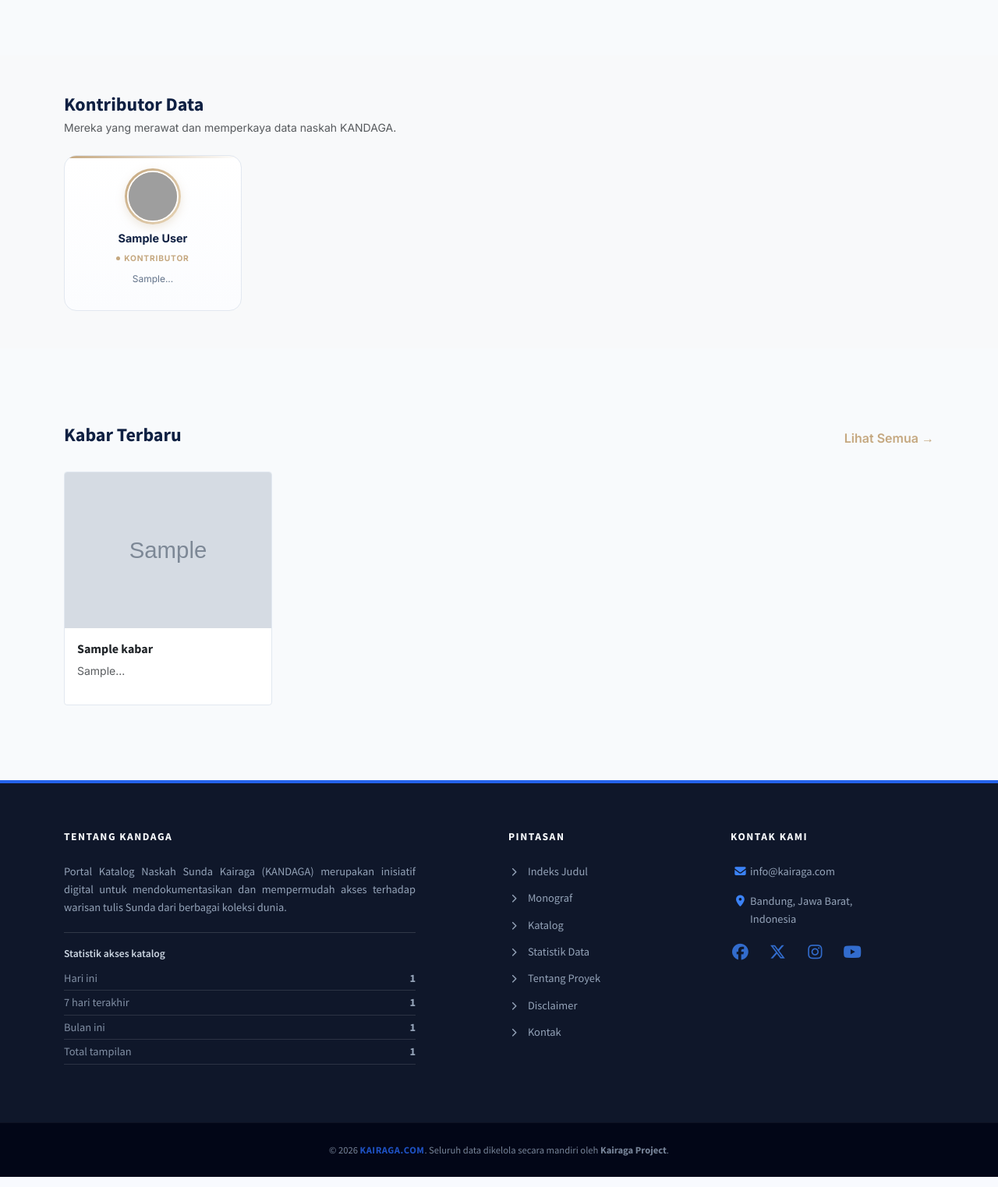
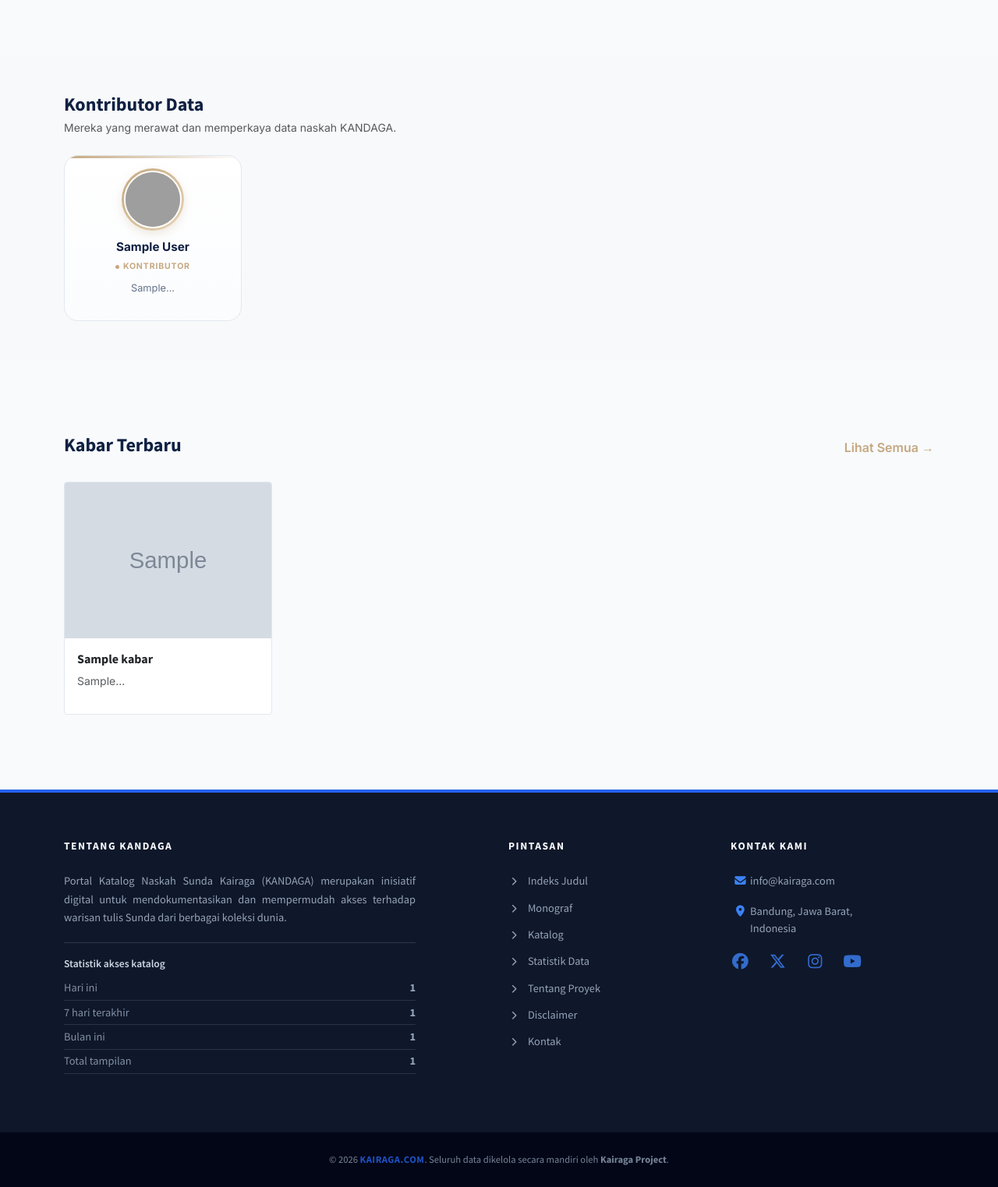
Before and after one commit to Ilhamkang/kandaga, a PHP site: page / in a window 1280 px wide. Shown: the part 1172-2695 px from the top of the page at 78% size. Run offline with PHP 8.4, Linux system fonts and the light colour scheme; tables that the repository leaves empty or names only in its code hold one stand-in row (values such as "Sample post"); grey boxes marked "Sample" are stand-in pictures; data that the repository does not hold is empty; grey boxes are pictures that could not be loaded.

Commit message:
Perbaiki proporsi dan pergantian kontributor desktop
Tablet memakai tiga kolom, desktop lebar empat kolom dengan avatar dan tipografi yang disesuaikan. Halaman kontributor berganti otomatis dengan crossfade lembut di desktop, berhenti saat hover/fokus, tab tersembunyi, atau prefers-reduced-motion.

```diff
--- a/RELEASE.md
+++ b/RELEASE.md
@@ -20,7 +20,8 @@ Perbaikan menu navbar pada layar mobile dan penyederhanaan laporan rilis. Riwaya
 - Memperbaiki ekspor XML HSP-KOD dan HSP-DESC: atribut `type` tidak lagi memuat backslash literal dan teks relasi seperti “Arab & Pegon” kini dieskap sebagai `&amp;`. Semua format XML (MODS, MARC21, TEI, HSP) ikut diamankan.
 - Menyederhanakan halaman detail naskah pada layar kecil: judul dan aksi tampil sebelum sampul, sampul dibatasi `34vh`, kartu memakai satu gutter, field metadata pendek dirapatkan dua kolom, serta tabel Akses Digital dan Lokasi Koleksi di-stack tanpa scroll horizontal. Lebar area baca naik dari 318px menjadi 342px dan tinggi halaman turun sekitar 800px.
 - Menyeragamkan grid kartu publik pada layar kecil: naskah terbaru, kontributor, kabar terbaru, koleksi, inventaris koleksi, indeks lokasi, katalog, dan manuskrip dalam katalog kini tampil maksimal dua kartu per baris. Gambar dan padding kartu dipangkas agar tidak memenuhi satu layar; tata letak desktop tidak berubah. Kartu grafik statistik tetap penuh lebar karena memuat grafik dan tabel sekaligus.
-- Mengganti carousel kontributor beranda dengan grid empat kartu per halaman dan pager kecil di header. Kontrol lama masih memakai `data-slide` Bootstrap 4 sehingga tombol panah tidak berfungsi setelah upgrade Bootstrap 5; overlay yang meluap sekitar 8px di tepi kanan juga hilang.
+- Mengganti carousel kontributor beranda dengan grid empat kartu per halaman dan pager kecil di header: 2×2 di mobile, 3 kolom di tablet, 4 kolom di desktop lebar, dengan avatar dan tipografi yang proporsional. Kontrol lama masih memakai `data-slide` Bootstrap 4 sehingga tombol panah tidak berfungsi setelah upgrade Bootstrap 5; overlay yang meluap sekitar 8px di tepi kanan juga hilang.
+- Menambahkan pergantian halaman kontributor otomatis di desktop dengan crossfade lembut setiap 6,5 detik. Gerakan berhenti saat kursor atau fokus berada di seksi, saat tab tersembunyi, dan untuk `prefers-reduced-motion`.
 - Menambah kabar terbaru beranda menjadi empat artikel agar tersusun 2×2 di mobile dan empat kolom di desktop, sejajar dengan grid kontributor.
 
 Rilis ini code-only. Tidak ada migrasi SQL, perubahan tabel, backup database, atau perubahan skema.
--- a/assets/css/style-kontributor.css
+++ b/assets/css/style-kontributor.css
@@ -55,6 +55,27 @@
     font-weight: 700;
     color: var(--kandaga-text-muted);
     font-variant-numeric: tabular-nums;
+}
+
+.kontributor-grid {
+    display: grid;
+}
+
+.kontributor-page {
+    grid-area: 1 / 1 / 2 / 2;
+    opacity: 0;
+    visibility: hidden;
+    pointer-events: none;
+    transform: translateY(6px);
+    transition: opacity .5s ease, transform .5s ease, visibility 0s linear .5s;
+}
+
+.kontributor-page.is-active {
+    opacity: 1;
+    visibility: visible;
+    pointer-events: auto;
+    transform: none;
+    transition: opacity .5s ease, transform .5s ease, visibility 0s;
 }
 
 .kontributor-grid .col { display: flex; }
@@ -144,6 +165,28 @@
     overflow: hidden;
 }
 
+@media (min-width: 768px) {
+    .kontributor-card {
+        padding: 1.1rem;
+        border-radius: 18px;
+    }
+
+    .avatar-kontributor-wrapper {
+        width: 76px;
+        height: 76px;
+        margin-bottom: .7rem;
+    }
+
+    .nama-kontributor { font-size: .95rem; }
+    .kontributor-role { font-size: .66rem; }
+    .deskripsi-kontributor { font-size: .78rem; line-height: 1.5; }
+}
+
+@media (min-width: 992px) {
+    .avatar-kontributor-wrapper { width: 80px; height: 80px; }
+    .deskripsi-kontributor { font-size: .8rem; }
+}
+
 @media (max-width: 767.98px) {
     .kontributor-header p { font-size: .72rem; }
     .kontributor-card { border-radius: 12px; }
@@ -165,3 +208,19 @@
     .nama-kontributor { font-size: .74rem; }
     .deskripsi-kontributor { font-size: .63rem; }
 }
+
+@media (prefers-reduced-motion: reduce) {
+    .kontributor-page,
+    .kontributor-page.is-active {
+        transform: none;
+        transition: none;
+    }
+
+    .kontributor-card {
+        transition: none;
+    }
+
+    .kontributor-card:hover {
+        transform: none;
+    }
+}
--- a/includes/kontributor.php
+++ b/includes/kontributor.php
@@ -1,7 +1,6 @@
 <?php
-// /asset/kontributor.php
+// Modul beranda: kontributor data.
 
-// Perbaikan SQL: Tambahkan 'id' ke dalam SELECT
 $q_kontributor = mysqli_query($conn, "
     SELECT id, username, nama, foto, deskripsi
     FROM users
@@ -11,7 +10,6 @@ $q_kontributor = mysqli_query($conn, "
 
 $kontributor_list = [];
 while ($row = mysqli_fetch_assoc($q_kontributor)) {
-    // Pastikan path foto benar
     $path_foto = "assets/images/user/" . (!empty($row['foto']) ? $row['foto'] : 'default-user.jpg');
     if (!file_exists($path_foto)) $path_foto = "assets/images/user/default-user.jpg";
 
@@ -38,7 +36,7 @@ $kontributor_pages = count($kontributor_chunks);
                     <button type="button" class="kontributor-pager-btn" data-kontributor-prev aria-label="Kontributor sebelumnya">
                         <i class="fa-solid fa-chevron-left" aria-hidden="true"></i>
                     </button>
-                    <span class="kontributor-pager-indicator" data-kontributor-indicator aria-live="polite">1 / <?= $kontributor_pages ?></span>
+                    <span class="kontributor-pager-indicator" data-kontributor-indicator aria-live="off">1 / <?= $kontributor_pages ?></span>
                     <button type="button" class="kontributor-pager-btn" data-kontributor-next aria-label="Kontributor berikutnya">
                         <i class="fa-solid fa-chevron-right" aria-hidden="true"></i>
                     </button>
@@ -49,10 +47,10 @@ $kontributor_pages = count($kontributor_chunks);
         <?php if ($total_kontributor > 0): ?>
             <div id="kontributorGrid" class="kontributor-grid">
                 <?php foreach ($kontributor_chunks as $index => $slide_items): ?>
-                    <div class="kontributor-page <?= ($index === 0) ? '' : 'd-none' ?>"
+                    <div class="kontributor-page <?= ($index === 0) ? 'is-active' : '' ?>"
                          data-kontributor-page="<?= $index + 1 ?>"
-                         <?= ($index === 0) ? '' : 'aria-hidden="true"' ?>>
-                        <div class="row row-cols-2 row-cols-md-4 g-3">
+                         aria-hidden="<?= ($index === 0) ? 'false' : 'true' ?>">
+                        <div class="row row-cols-2 row-cols-md-3 row-cols-lg-4 g-3">
                             <?php foreach ($slide_items as $item): ?>
                                 <div class="col">
                                     <a href="detail-kontributor.php?id=<?= (int)$item['id']; ?>" class="kontributor-card-link text-decoration-none text-dark">
@@ -84,28 +82,79 @@ $kontributor_pages = count($kontributor_chunks);
     const root = document.getElementById('kontributorGrid');
     if (!root) return;
 
+    const section = root.closest('.kontributor-section');
     const pages = Array.from(root.querySelectorAll('.kontributor-page'));
     if (pages.length < 2) return;
 
-    const pager = root.closest('.kontributor-section').querySelector('.kontributor-pager');
-    const prev = root.closest('.kontributor-section').querySelector('[data-kontributor-prev]');
-    const next = root.closest('.kontributor-section').querySelector('[data-kontributor-next]');
-    const indicator = root.closest('.kontributor-section').querySelector('[data-kontributor-indicator]');
-    let active = 0;
+    const prev = section.querySelector('[data-kontributor-prev]');
+    const next = section.querySelector('[data-kontributor-next]');
+    const indicator = section.querySelector('[data-kontributor-indicator]');
+
+    const desktop = window.matchMedia('(min-width: 768px)');
+    const reduceMotion = window.matchMedia('(prefers-reduced-motion: reduce)');
+    const AUTO_DELAY = 6500;
+
+    let active = Math.max(0, pages.findIndex(p => p.classList.contains('is-active')));
+    let timer = null;
+    let paused = false;
 
     function show(index) {
         active = (index + pages.length) % pages.length;
         pages.forEach((page, i) => {
             const visible = i === active;
-            page.classList.toggle('d-none', !visible);
+            page.classList.toggle('is-active', visible);
             page.setAttribute('aria-hidden', visible ? 'false' : 'true');
         });
         if (indicator) indicator.textContent = (active + 1) + ' / ' + pages.length;
     }
 
-    if (prev) prev.addEventListener('click', () => show(active - 1));
-    if (next) next.addEventListener('click', () => show(active + 1));
-    if (pager) pager.hidden = false;
-    show(0);
+    function stopAuto() {
+        if (timer !== null) {
+            clearInterval(timer);
+            timer = null;
+        }
+    }
+
+    function startAuto() {
+        stopAuto();
+        if (!desktop.matches || reduceMotion.matches || paused || document.hidden) return;
+        timer = setInterval(() => {
+            if (!document.hidden && !paused) show(active + 1);
+        }, AUTO_DELAY);
+    }
+
+    function go(index) {
+        show(index);
+        startAuto();
+    }
+
+    if (prev) prev.addEventListener('click', () => go(active - 1));
+    if (next) next.addEventListener('click', () => go(active + 1));
+
+    section.addEventListener('mouseenter', () => { paused = true; stopAuto(); });
+    section.addEventListener('mouseleave', () => { paused = false; startAuto(); });
+    section.addEventListener('focusin', () => { paused = true; stopAuto(); });
+    section.addEventListener('focusout', (event) => {
+        if (!section.contains(event.relatedTarget)) {
+            paused = false;
+            startAuto();
+        }
+    });
+
+    document.addEventListener('visibilitychange', () => {
+        if (document.hidden) stopAuto();
+        else startAuto();
+    });
+
+    if (typeof desktop.addEventListener === 'function') {
+        desktop.addEventListener('change', startAuto);
+        reduceMotion.addEventListener('change', startAuto);
+    } else {
+        desktop.addListener(startAuto);
+        reduceMotion.addListener(startAuto);
+    }
+
+    show(active);
+    startAuto();
 })();
 </script>
```
Also changed, not shown: CHANGELOG.md.
